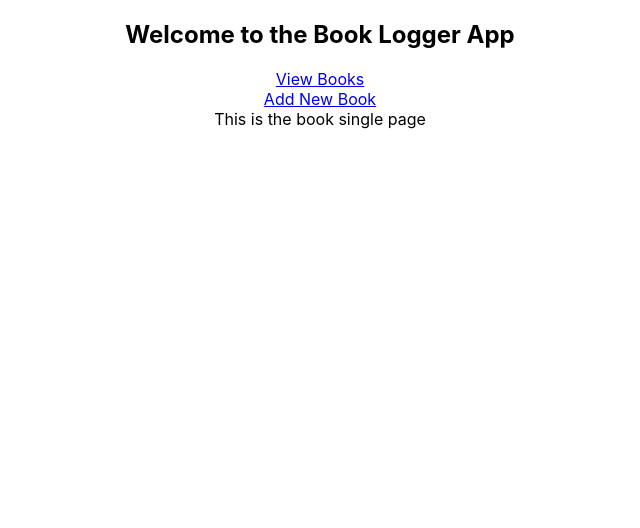
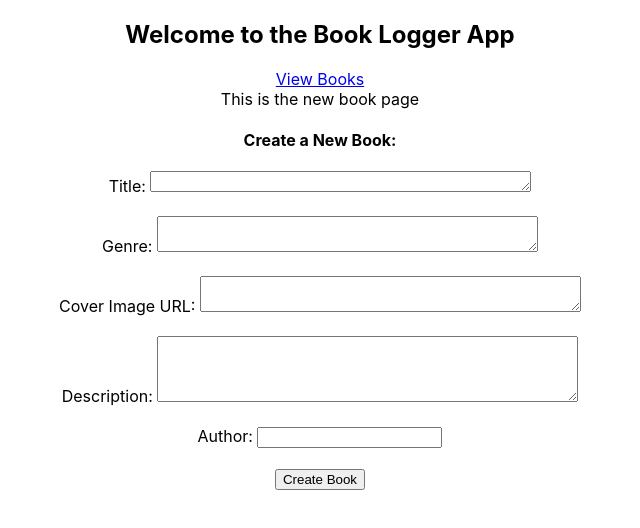
Before and after one commit to Patech-Patrice/book_crud_api, a React (Create React App) app in the folder crud_client/: page /books/new in a window 1280 px wide. Shown: the top 528 px of the page, without its empty margins (320-960 px from the left). Built offline with nearby package versions, Linux system fonts and the light colour scheme.

Commit message:
implemented create action in books controller, rendered create book form to client

```diff
--- a/crud_client/src/App.js
+++ b/crud_client/src/App.js
@@ -3,9 +3,10 @@ import axios from 'axios';
 import { useState, useEffect, Fragment, useContext } from 'react';
 import { Routes, Route, Link, Outlet, useParams, useNavigate } from 'react-router-dom';
 import Books from './components/books/books.js';
-//import Book from './components/book/book.js';
+import Book from './components/book/book.js';
 import BookInput from './components/books/books.js';
 import EditBook from './components/books/books.js';
+import NewBook from './components/new-book/new-book.js';
 
 
 
@@ -25,18 +26,34 @@ const Home = () => {
   );
 }
 
-const Book = () => {
-  return (
-    <div>
-      This is the book single page
-      </div>
-  );
-}
-
-// const BookInput = () => {
+// const Book = () => {
 //   return (
 //     <div>
-//       This is the book input page
+//       This is the book single page
+//       </div>
+//   );
+// }
+
+// const NewBook = () => {
+//   return (
+//     <div>
+//       This is the new book page
+//       <h4> Create a New Book:</h4>
+//           <Link className='' to="/books"> View All Books </Link>
+//       <form  onSubmit={''}>
+//       Title: <textarea type='text' rows="1" cols="45" name=""  onChange={''} />
+//       <br />
+//           Genre: <textarea rows="2" cols="45" name=""  onChange={''} />
+//       <br />
+//       Cover Image URL: <textarea rows="2" cols="45" name="" onChange={''} />
+//       <br />
+//       Description: <textarea name="body" rows="4" cols="50"  onChange={''} />
+//       <br />
+//       <br />
+//       Author: <input name=""  onChange={''} />
+//       <br />
+//       <button onChange={''} type="submit">Create Book</button>
+//       </form>
 //       </div>
 //   );
 // }
@@ -47,10 +64,10 @@ const App = () => {
   return (
     <div className="App">
       <h2>Welcome to the Book Logger App</h2>
-      <Link to="books">View Books</Link>
+      <Link to="/books">View Books</Link>
 
       <div>
-      <Link className="nav-links-container"  to='books/new'> Add New Book</Link>
+      {/* <Link className="nav-links-container"  to='books/create'> Add New Book</Link> */}
 
             <div>
               {/* <BookInput /> */}
@@ -58,24 +75,25 @@ const App = () => {
 
 
       </div>
-      {/* <Routes>  */}
-      {/*
-               <Route path='/books/update/:id' element={<EditBook />} />
-                 <Route path="/books" element={<Books />} />
-                <Route path='/' element={<Home/>}/>     */}
-            {/* <Route path="/books/:id" element={<Book />} />  */}
-            {/* <Route path='/' element={<Home/>}/>
-            <Route path='/' element={<BookInput/>} /> */}
-            {/* </Routes>  */}
+
 
             <Routes>
 
-                          <Route path='/books/create' element={<BookInput/>} />
+                          {/* <Route path='/books/create' element={<BookInput/>} />
+                          <Route path='/books/update/:id' element={<EditBook />} />
+                          <Route path="/books" element={<Books />} />
+                           <Route path="/books/:id" element={<Book />} />
+                          <Route index element={<Home/>} />                         */}
+
+                      <Route path='/' element={<Home/>} />
+                      <Route path='/books/new' element={<NewBook/>} />
                           <Route path='/books/update/:id' element={<EditBook />} />
 
                           <Route path="/books" element={<Books />} />
                            <Route path="/books/:id" element={<Book />} />
-                          <Route index element={<Home/>} />
+
+
+
 
                    </Routes>
     </div>
--- a/crud_client/src/components/books/books.js
+++ b/crud_client/src/components/books/books.js
@@ -58,7 +58,7 @@ const Books = () => {
               </label>
 
 
-
+            <Link className="nav-links-container"  to='/books/new'> Add New Book</Link>
 
 
 
--- /dev/null
+++ b/crud_client/src/components/new-book/new-book.js
@@ -0,0 +1,95 @@
+import React, {useState} from 'react';
+import {  useNavigate, Link } from 'react-router-dom';
+
+
+
+const NewBook = () => {
+
+
+    const [bookInput, setBookInput] = useState({
+        book: {
+          title: '',
+          body: '',
+          genre:'',
+          image_url:'',
+          author: '',
+        }
+      });
+
+      const navigate = useNavigate();
+
+    //turns book into an object
+      const {
+        title,
+        body,
+        genre,
+        image_url,
+        author
+      } = bookInput.book;
+
+      const handleSubmit = event => {
+        event.preventDefault();
+       const body = JSON.stringify(bookInput.book);
+        fetch('http://localhost:3000/api/v1/books', {
+          method: 'POST',
+          headers: {
+            'Content-Type': 'application/json',
+            'Authorization': '*',
+          },
+          body: body,
+        }).then((response) => {return response.json()})
+        .then((book)=>{
+           setBookInput(book)
+         // console.log(book)
+          navigate('/books', {state: title,
+            genre,
+            image_url,
+            body,
+            author })
+        })
+      }
+
+      const handleChange = event => {
+        // console.log(event.target.name);
+           event.preventDefault();
+             setBookInput(prevState => {
+               return {
+                 book: {
+                   ...prevState.book,
+                   [event.target.name]: event.target.value,
+                 }
+           };
+         });
+       };
+
+
+
+
+
+    return (
+      <div>
+        This is the new book page
+        <h4> Create a New Book:</h4>
+        <form  onSubmit={handleSubmit}>
+      Title: <textarea type='text' rows="1" cols="45" name="title" value={title} onChange={handleChange} />
+      <br />
+      <br />
+          Genre: <textarea rows="2" cols="45" name="genre" value={genre} onChange={handleChange} />
+      <br />
+      <br />
+      Cover Image URL: <textarea rows="2" cols="45" name="image_url" value={image_url} onChange={handleChange} />
+      <br />
+      <br />
+      Description: <textarea name="body" rows="4" cols="50" defaultValue={body} onChange={handleChange} />
+      <br />
+      <br />
+      Author: <input name="author" value={author} onChange={handleChange} />
+      <br />
+      <br />
+      <button onChange={handleSubmit} type="submit">Create Book</button>
+      </form>
+        </div>
+    );
+  }
+
+  export default NewBook;
```
Also changed, not shown: crud_client/src/components/book-input/book-input.js (deleted, +0 -111 lines), 2 other files (tests, documents, lock files or other folders).
